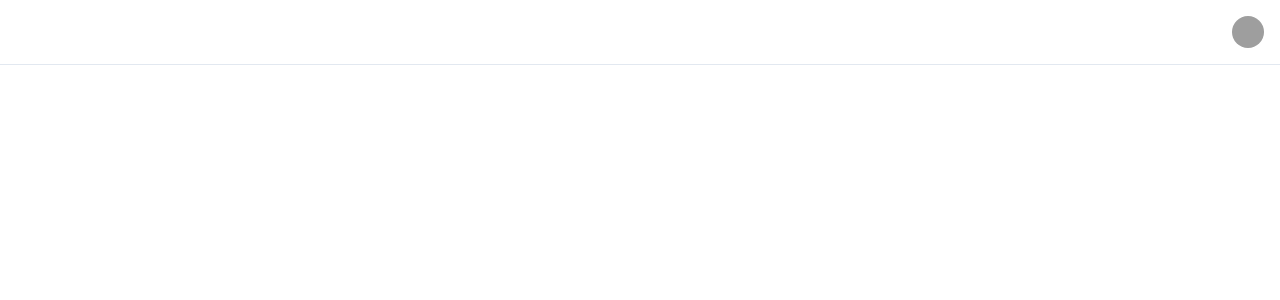
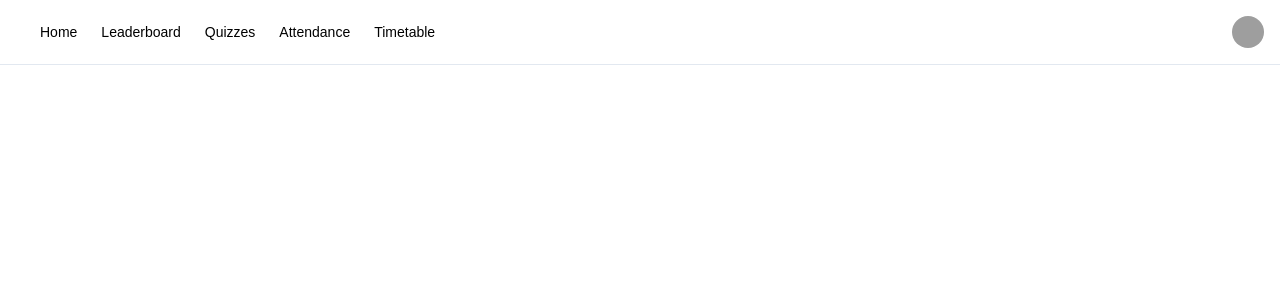
Before and after one commit to richiezbui/RMIT-Hackathon-Rhinos, a Next.js app: page / in a window 1280 px wide. Shown: the top 300 px of the page. Built offline with nearby package versions, Linux system fonts and the light colour scheme; grey boxes are pictures that could not be loaded.

Commit message:
Fix dark/light mode menu acting up

```diff
--- a/src/components/ui/main-nav.tsx
+++ b/src/components/ui/main-nav.tsx
@@ -2,7 +2,7 @@
 "use client";
 import { useState } from 'react';
 import Link from 'next/link';
-import { cn } from '@/lib/utils'; // Assuming this is a utility function for conditional class names
+import { cn } from '@/lib/utils';
 
 export function MainNav({
   className,
@@ -18,26 +18,26 @@
 
       {/* Desktop Menu */}
       <div className="hidden md:flex items-center space-x-4 lg:space-x-6">
-        <Link href="/" className="text-sm font-medium text-white transition-colors hover:text-gray-200">
+        <Link href="/" className="text-sm font-medium text-black transition-colors hover:text-gray-700 dark:text-white dark:hover:text-gray-300">
           Home
         </Link>
-        <Link href="/leaderboard" className="text-sm font-medium text-white transition-colors hover:text-gray-200">
+        <Link href="/leaderboard" className="text-sm font-medium text-black transition-colors hover:text-gray-700 dark:text-white dark:hover:text-gray-300">
           Leaderboard
         </Link>
-        <Link href="/quizPage" className="text-sm font-medium text-white transition-colors hover:text-gray-200">
+        <Link href="/quizPage" className="text-sm font-medium text-black transition-colors hover:text-gray-700 dark:text-white dark:hover:text-gray-300">
           Quizzes
         </Link>
-        <Link href="/takeAttendance" className="text-sm font-medium text-white transition-colors hover:text-gray-200">
+        <Link href="/takeAttendance" className="text-sm font-medium text-black transition-colors hover:text-gray-700 dark:text-white dark:hover:text-gray-300">
           Attendance
         </Link>
-        <Link href="/timetable" className="text-sm font-medium text-white transition-colors hover:text-gray-200">
+        <Link href="/timetable" className="text-sm font-medium text-black transition-colors hover:text-gray-700 dark:text-white dark:hover:text-gray-300">
           Timetable
         </Link>
       </div>
 
       {/* Mobile Menu Button */}
       <button
-        className="md:hidden text-white"
+        className="md:hidden text-black dark:text-white"
         onClick={toggleMenu}
         aria-label="Toggle menu"
       >
@@ -54,38 +54,38 @@
 
       {/* Mobile Menu */}
       {isOpen && (
-        <div className="absolute top-16 left-0 w-full bg-gradient-to-r from-blue-500 to-purple-600 p-4 shadow-lg md:hidden">
+        <div className="absolute top-16 left-0 w-full bg-white dark:bg-gradient-to-r dark:from-blue-500 dark:to-purple-600 p-4 shadow-lg md:hidden">
           <Link
             href="/"
-            className="block py-2 text-sm font-medium text-white transition-colors hover:text-gray-200"
+            className="block py-2 text-sm font-medium text-black transition-colors hover:text-gray-700 dark:text-white dark:hover:text-gray-300"
             onClick={() => setIsOpen(false)}
           >
             Home
           </Link>
           <Link
             href="/leaderboard"
-            className="block py-2 text-sm font-medium text-white transition-colors hover:text-gray-200"
+            className="block py-2 text-sm font-medium text-black transition-colors hover:text-gray-700 dark:text-white dark:hover:text-gray-300"
             onClick={() => setIsOpen(false)}
           >
             Leaderboard
           </Link>
           <Link
             href="/quizPage"
-            className="block py-2 text-sm font-medium text-white transition-colors hover:text-gray-200"
+            className="block py-2 text-sm font-medium text-black transition-colors hover:text-gray-700 dark:text-white dark:hover:text-gray-300"
             onClick={() => setIsOpen(false)}
           >
             Quizzes
           </Link>
           <Link
             href="/takeAttendance"
-            className="block py-2 text-sm font-medium text-white transition-colors hover:text-gray-200"
+            className="block py-2 text-sm font-medium text-black transition-colors hover:text-gray-700 dark:text-white dark:hover:text-gray-300"
             onClick={() => setIsOpen(false)}
           >
             Attendance
           </Link>
           <Link
             href="/timetable"
-            className="block py-2 text-sm font-medium text-white transition-colors hover:text-gray-200"
+            className="block py-2 text-sm font-medium text-black transition-colors hover:text-gray-700 dark:text-white dark:hover:text-gray-300"
             onClick={() => setIsOpen(false)}
           >
             Timetable
--- a/tailwind.config.ts
+++ b/tailwind.config.ts
@@ -1,7 +1,6 @@
 import type { Config } from "tailwindcss";
 
 const config: Config = {
-    darkMode: ["class"],
     content: [
     "./src/pages/**/*.{js,ts,jsx,tsx,mdx}",
     "./src/components/**/*.{js,ts,jsx,tsx,mdx}",
```
